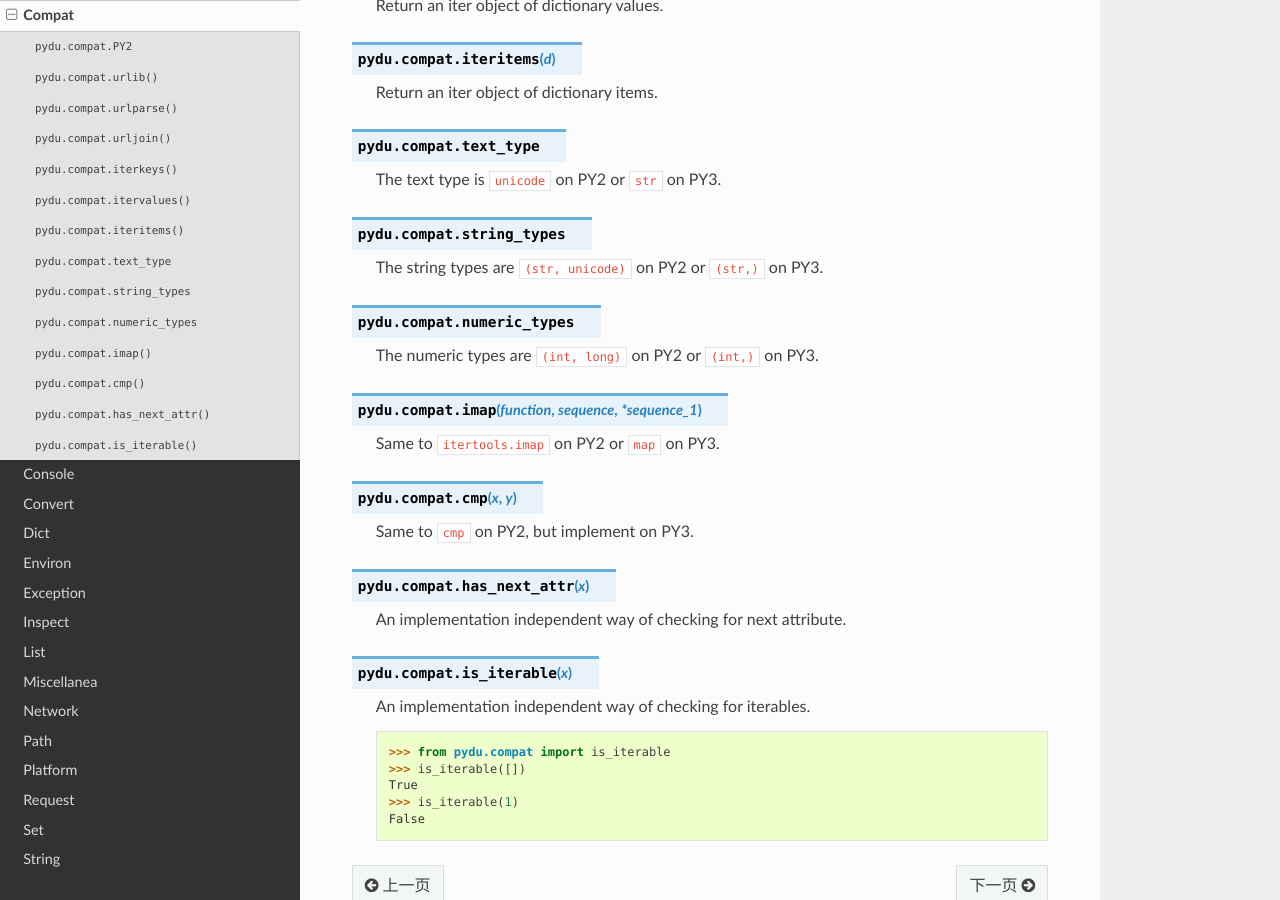
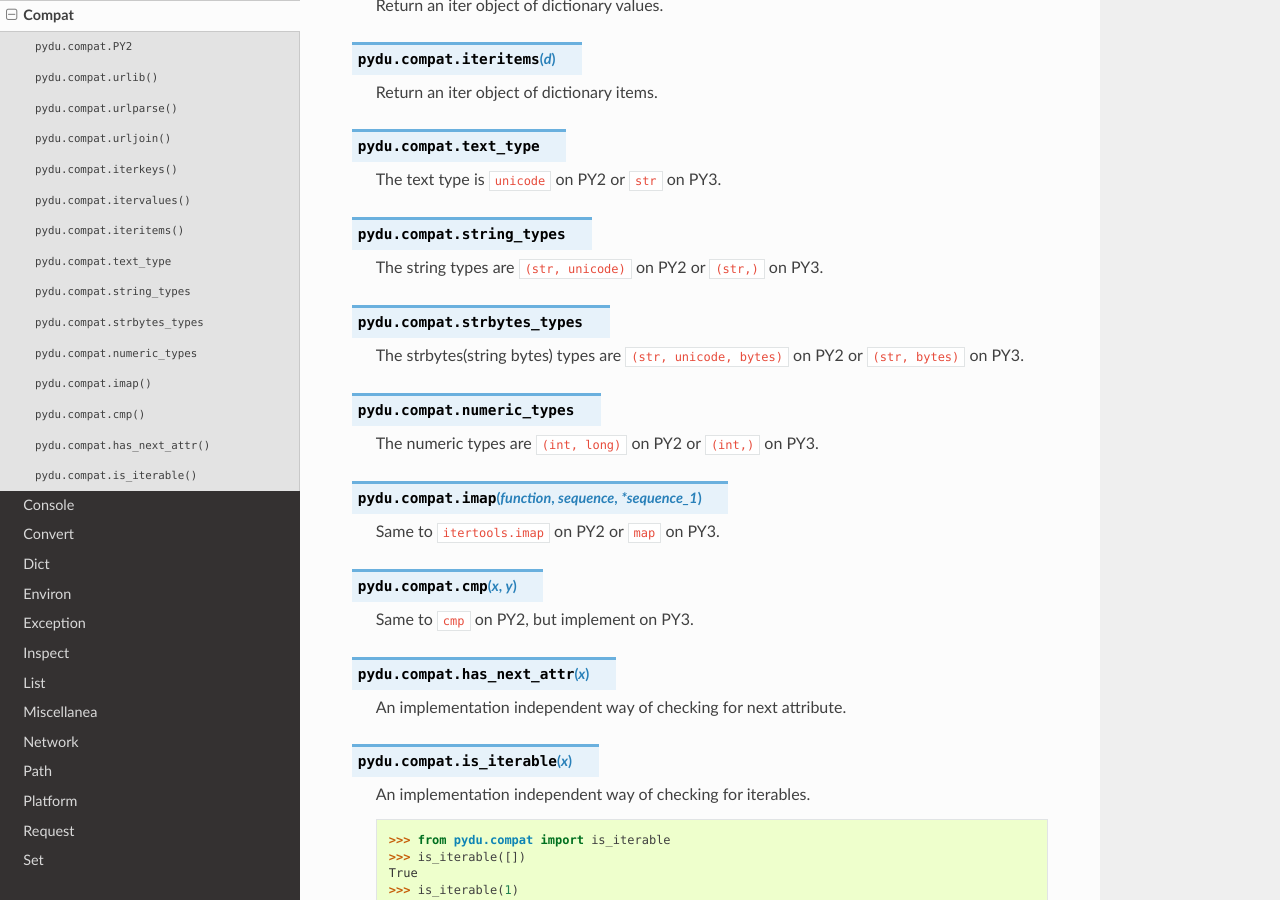
Before and after one commit to flaggo/pydu-zh, a Sphinx documentation site: the page built from docs/compat.rst, in a window 1280 px wide and 900 px high, scrolled down 648 px. Built offline with Sphinx 7.4.7 and the Read the Docs theme 2.0.0, drawn with Linux system fonts in a browser that asks for light colours.

Commit message:
更新翻译compat

```diff
--- a/docs/compat.rst
+++ b/docs/compat.rst
@@ -45,6 +45,10 @@ Compat
 
     The string types are ``(str, unicode)`` on PY2 or ``(str,)`` on PY3.
 
+.. py:data:: pydu.compat.strbytes_types
+
+    The strbytes(string bytes) types are ``(str, unicode, bytes)`` on PY2 or ``(str, bytes)`` on PY3.
+
 
 .. py:data:: pydu.compat.numeric_types
 
```
Also changed, not shown: 1 other file.
